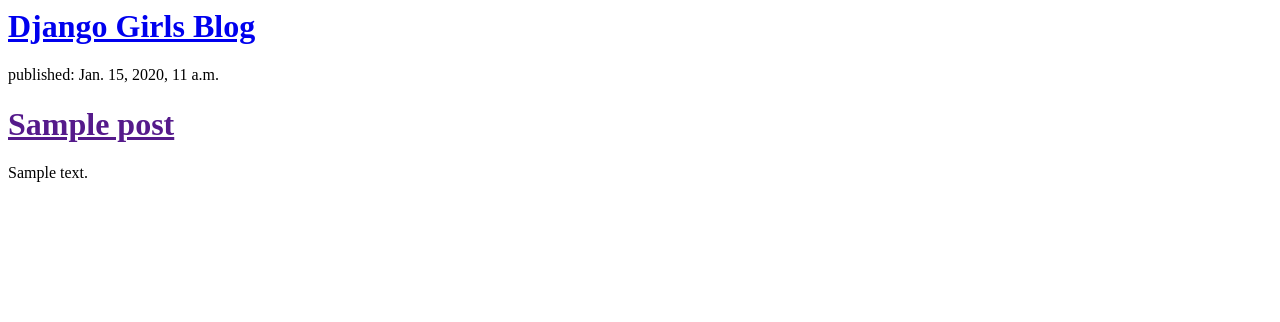
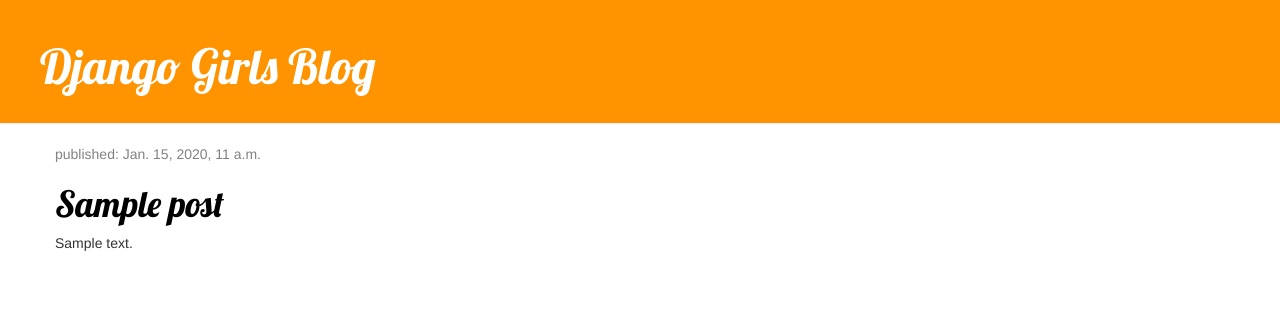
Before and after one commit to The-Compiler/my-first-blog, a Django app: template blog/templates/blog/post_list.html in a window 1280 px wide. Shown: the top 322 px of the page. Run offline with Django 3.2, Linux system fonts and the light colour scheme; the template is opened without the code that fills it: values that come from a table or form of the project are taken from there, others are empty; tables that the repository leaves empty hold one stand-in row (values such as "Sample post"); some libraries are stand-ins or nearby versions.

Commit message:
Design and stuff \o/

```diff
--- /dev/null
+++ b/blog/static/css/blog.css
@@ -0,0 +1,51 @@
+h1 a {
+    color: #FCA205;
+    font-family: 'Lobster';
+}
+
+.page-header {
+    background-color: #ff9400;
+    margin-top: 0;
+    padding: 20px 20px 20px 40px;
+}
+
+.page-header h1, .page-header h1 a, .page-header h1 a:visited, .page-header h1 a:active {
+    color: #ffffff;
+    font-size: 36pt;
+    text-decoration: none;
+}
+
+.content {
+    margin-left: 40px;
+}
+
+h1, h2, h3, h4 {
+    font-family: 'Lobster', cursive;
+}
+
+.date {
+    color: #828282;
+}
+
+.save {
+    float: right;
+}
+
+.post-form textarea, .post-form input {
+    width: 100%;
+}
+
+.top-menu, .top-menu:hover, .top-menu:visited {
+    color: #ffffff;
+    float: right;
+    font-size: 26pt;
+    margin-right: 20px;
+}
+
+.post {
+    margin-bottom: 70px;
+}
+
+.post h1 a, .post h1 a:visited {
+    color: #000000;
+}
--- /dev/null
+++ b/blog/templates/blog/base.html
@@ -0,0 +1,23 @@
+{% load static %}
+<html>
+    <head>
+        <title>Django Girls blog</title>
+        <link rel="stylesheet" href="//maxcdn.bootstrapcdn.com/bootstrap/3.2.0/css/bootstrap.min.css">
+        <link rel="stylesheet" href="//maxcdn.bootstrapcdn.com/bootstrap/3.2.0/css/bootstrap-theme.min.css">
+        <link href="//fonts.googleapis.com/css?family=Lobster&subset=latin,latin-ext" rel="stylesheet" type="text/css">
+        <link rel="stylesheet" href="{% static 'css/blog.css' %}">
+    </head>
+    <body>
+        <div class="page-header">
+            <h1><a href="/">Django Girls Blog</a></h1>
+        </div>
+        <div class="content container">
+            <div class="row">
+                <div class="col-md-8">
+                    {% block content %}
+                    {% endblock %}
+                </div>
+            </div>
+        </div>
+    </body>
+</html>
--- a/blog/templates/blog/post_list.html
+++ b/blog/templates/blog/post_list.html
@@ -1,20 +1,13 @@
-<html>
-    <head>
-        <title>Django Girls blog</title>
-    </head>
-    <body>
-        <div>
-            <h1><a href="/">Django Girls Blog</a></h1>
+{% extends 'blog/base.html' %}
+
+{% block content %}
+    {% for post in posts %}
+    <div class="post">
+        <div class="date">
+            <p>published: {{ post.published_date }}</p>
         </div>
-
-        <div>
-            {% for post in posts %}
-            <div>
-                <p>published: {{ post.published_date }}</p>
-                <h1><a href="">{{ post.title }}</a></h1>
-                <p>{{ post.text|linebreaksbr }}</p>
-            </div>
-            {% endfor %}
-        </div>
-    </body>
-</html>
+        <h1><a href="{% url 'post_detail' pk=post.pk %}">{{ post.title }}</a></h1>
+        <p>{{ post.text|linebreaksbr }}</p>
+    </div>
+    {% endfor %}
+{% endblock %}
--- a/blog/urls.py
+++ b/blog/urls.py
@@ -3,4 +3,5 @@ from . import views
 
 urlpatterns = [
     path('', views.post_list, name='post_list'),
+    path('post/<int:pk>/', views.post_detail, name='post_detail'),
 ]
```
Also changed, not shown: blog/templates/blog/post_detail.html (added, +13 -0 lines), blog/views.py (+6 -1 lines).
